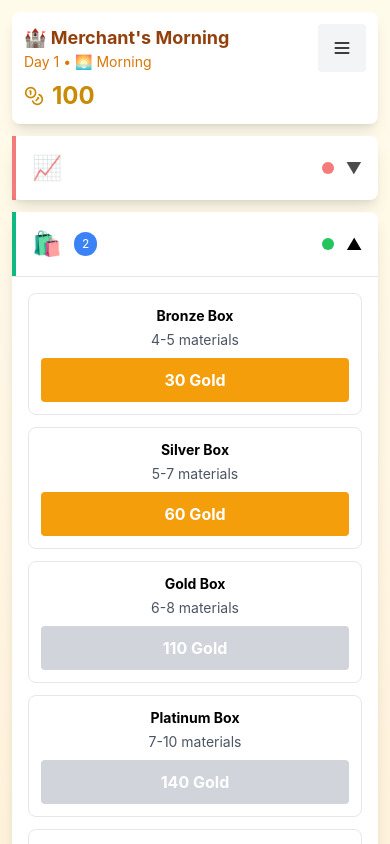
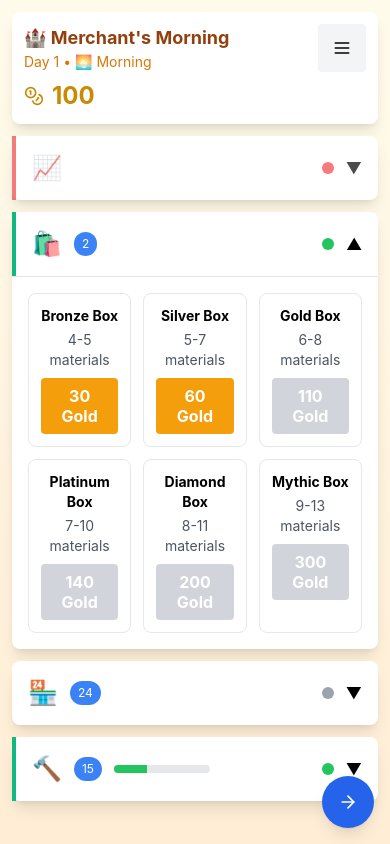
Before and after one commit to hendrism/merchants-morning, a React (Create React App) app: page / in a window 390 px wide. Shown: the top 844 px of the page. Built offline with nearby package versions, Linux system fonts and the light colour scheme.

Commit message:
Arrange supply boxes in 3x2 grid, allow switching to empty stalls, add floating next phase button

```diff
--- a/src/App.jsx
+++ b/src/App.jsx
@@ -1,5 +1,5 @@
 import React, { useState, useEffect, useRef, useCallback, useMemo } from 'react';
-import { Coins, AlertCircle, Sun, Moon, Menu, BookOpen, Settings, HelpCircle } from 'lucide-react';
+import { Coins, AlertCircle, Sun, Moon, Menu, BookOpen, Settings, HelpCircle, ArrowRight } from 'lucide-react';
 import { PHASES, BOX_TYPES, RECIPES } from './constants';
 import { Card, CardHeader, CardContent } from './components/Card';
 import Workshop from './features/Workshop';
@@ -208,14 +208,11 @@ const MerchantsMorning = () => {
   const inventoryStatus = getCardStatus('inventory', gameState);
   const customerQueueStatus = getCardStatus('customerQueue', gameState);
 
-  // NEW: Gesture handlers
-  const handleSwipeGesture = useCallback((direction) => {
-    if (direction === 'left') {
-      // Advance to next phase
+  const advancePhase = useCallback(() => {
     switch (gameState.phase) {
       case PHASES.MORNING:
         setGameState(prev => ({ ...prev, phase: PHASES.CRAFTING }));
-          addNotification('⚒️ Swiped to Crafting', 'info');
+        addNotification('⚒️ Advanced to Crafting', 'info');
         break;
       case PHASES.CRAFTING:
         openShop();
@@ -229,6 +226,12 @@ const MerchantsMorning = () => {
       default:
         break;
     }
+  }, [gameState.phase, setGameState, addNotification, openShop, endDay, startNewDay]);
+
+  // NEW: Gesture handlers
+  const handleSwipeGesture = useCallback((direction) => {
+    if (direction === 'left') {
+      advancePhase();
     } else if (direction === 'right') {
       // Go to previous phase (limited)
       switch (gameState.phase) {
@@ -244,7 +247,7 @@ const MerchantsMorning = () => {
           break;
       }
     }
-  }, [gameState.phase, setGameState, addNotification, openShop, endDay, startNewDay]);
+  }, [advancePhase, gameState.phase, setGameState, addNotification]);
 
   const handleCardSwipe = useCallback((direction, cardId) => {
     if (direction === 'left') {
@@ -398,7 +401,7 @@ const MerchantsMorning = () => {
                   />
                   {getCardState('supplyBoxes').expanded && (
                     <CardContent expanded={getCardState('supplyBoxes').expanded}>
-                      <div className="grid grid-cols-1 sm:grid-cols-3 gap-3">
+                      <div className="grid grid-cols-3 gap-3">
                         {Object.entries(BOX_TYPES).map(([type, box]) => (
                           <div key={type} className="border rounded-lg p-3 text-center hover:bg-gray-50 dark:border-gray-700 dark:hover:bg-gray-700">
                             <h3 className="font-bold capitalize text-sm mb-1">{box.name}</h3>
@@ -547,6 +550,13 @@ const MerchantsMorning = () => {
             <EndOfDaySummary gameState={gameState} />
           )}
         </GestureHandler>
+        <button
+          onClick={advancePhase}
+          className="fixed bottom-4 right-4 bg-blue-600 hover:bg-blue-700 text-white p-4 rounded-full shadow-lg"
+          aria-label="Advance to next phase"
+        >
+          <ArrowRight className="w-5 h-5" />
+        </button>
       </div>
   );
 };
--- a/src/features/MaterialStallsPanel.jsx
+++ b/src/features/MaterialStallsPanel.jsx
@@ -9,13 +9,18 @@ const MaterialStallsPanel = ({ gameState, getRarityColor }) => {
   const { materialsByStall, getStallMaterialCount, getActiveStalls } = useMaterialStalls(gameState.materials);
   const activeStalls = getActiveStalls();
   const [activeStall, setActiveStall] = useState(activeStalls[0] || 'blacksmith');
+  const [manualSelection, setManualSelection] = useState(false);
 
-  // Switch to first available stall if current one becomes empty
+  // Switch to first available stall if current one becomes empty, but allow manual selection of empty stalls
   React.useEffect(() => {
+    if (manualSelection) {
+      setManualSelection(false);
+      return;
+    }
     if (activeStalls.length > 0 && !activeStalls.includes(activeStall)) {
       setActiveStall(activeStalls[0]);
     }
-  }, [activeStalls, activeStall]);
+  }, [activeStalls, activeStall, manualSelection]);
 
   const activeStallData = MERCHANT_STALLS[activeStall];
   const activeMaterials = materialsByStall[activeStall] || [];
@@ -32,7 +37,10 @@ const MaterialStallsPanel = ({ gameState, getRarityColor }) => {
               stall={stall}
               isActive={activeStall === stallId}
               materialCount={materialCount}
-              onClick={() => setActiveStall(stallId)}
+              onClick={() => {
+                setActiveStall(stallId);
+                setManualSelection(true);
+              }}
             />
           );
         })}
```
Lines whose indentation alone changed are shown as unchanged.
